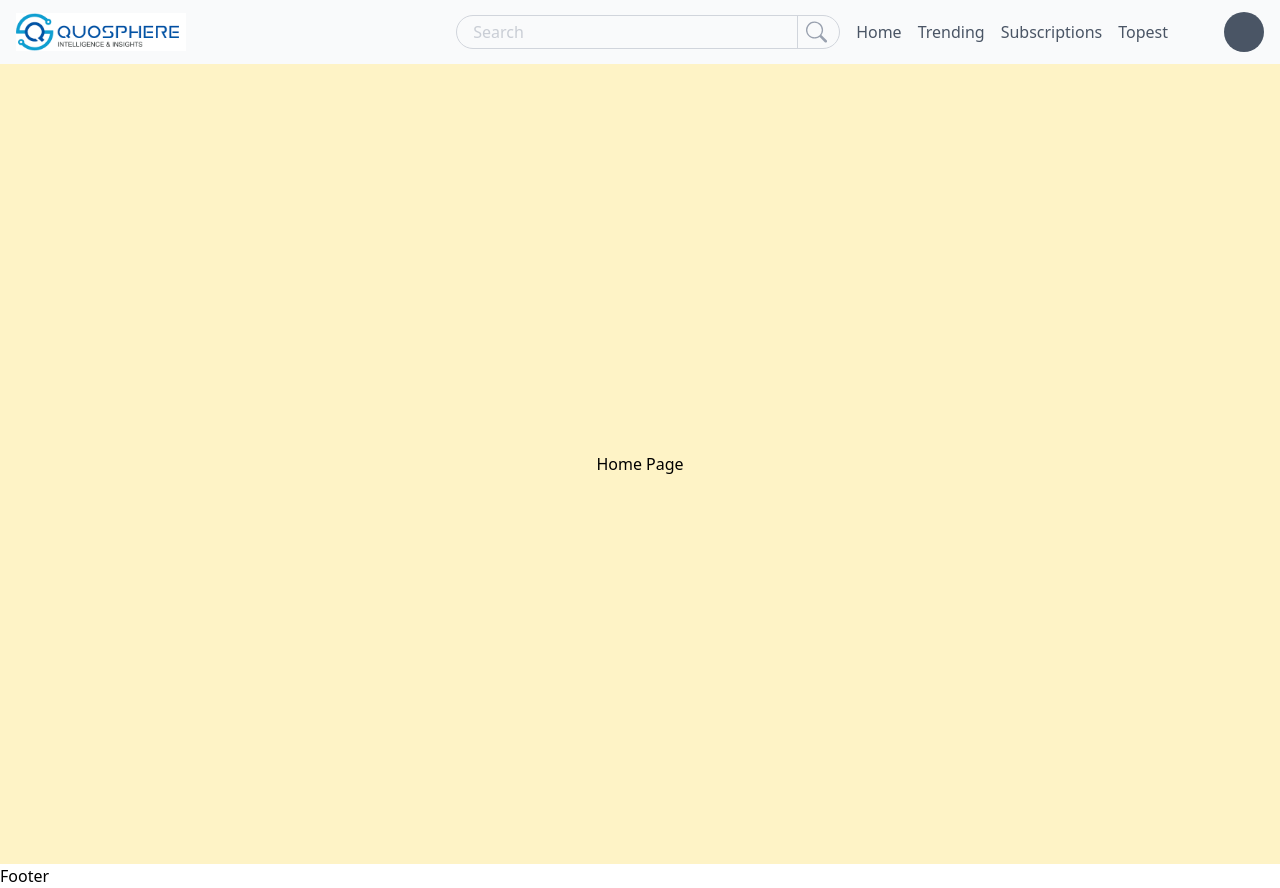
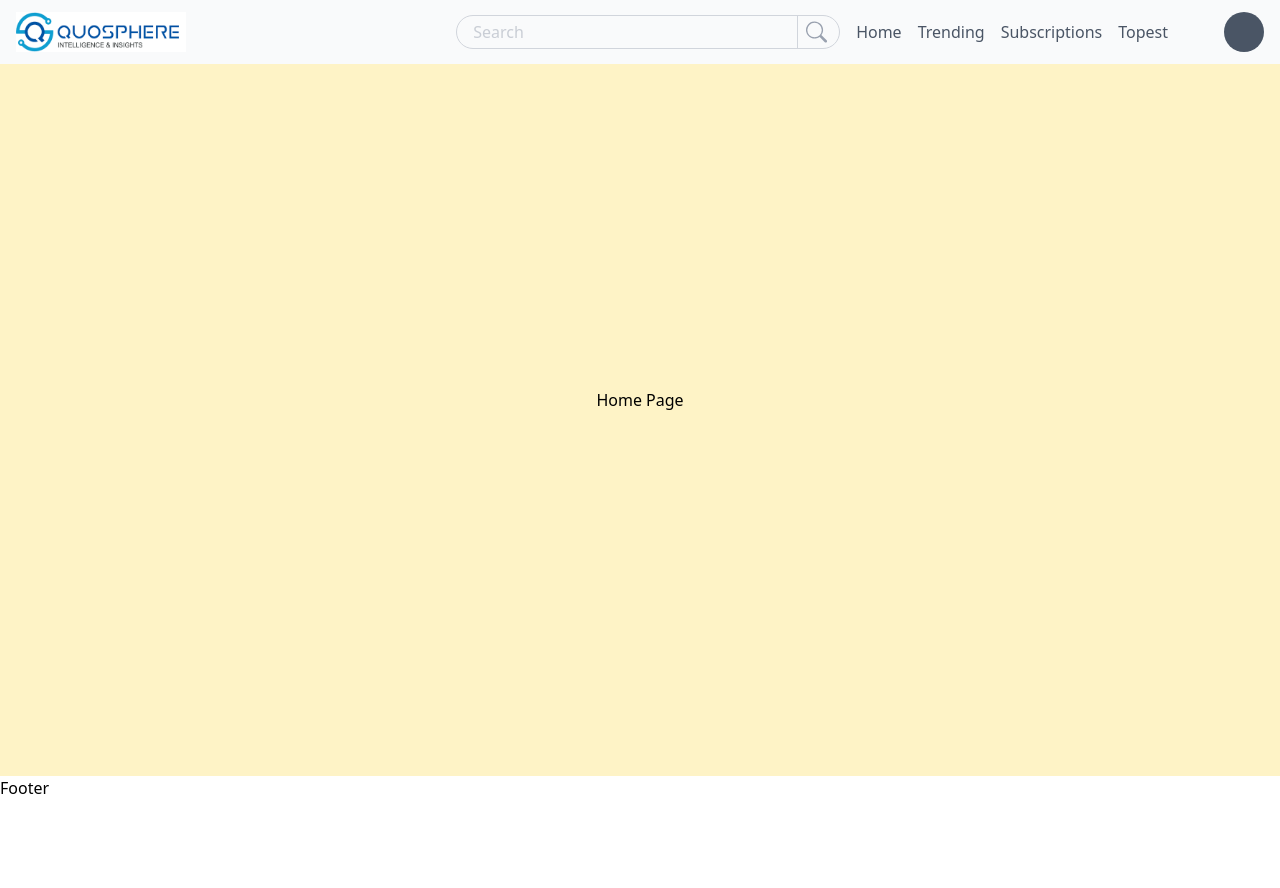
Before and after one commit to iCoder5744/quosphere, a Next.js app: page / in a window 1280 px wide. After the commit the page ends 800 px from the top, so only its background shows below. Built offline with nearby package versions, Linux system fonts and the light colour scheme.

Commit message:
add footer in mainlayout

```diff
--- a/src/components/MainLayout.jsx
+++ b/src/components/MainLayout.jsx
@@ -5,11 +5,17 @@ import Navbar from "./Navbar";
 
 function MainLayout({ children }) {
   return (
-    <>
+    <div className="h-screen flex flex-col">
+      {/* Navbar - Fixed at top */}
       <Navbar />
-      <div>{children}</div>
+
+      {/* Main Content - Scrollable inside the fixed Navbar */}
+      <div className="flex-1 overflow-y-auto bg-gray-100" style={{ height: "calc(100vh - 4rem)" }}>
+        {children}
+      </div>
+
       <Footer />
-    </>
+    </div>
   )
 
 }
--- a/src/components/Navbar.tsx
+++ b/src/components/Navbar.tsx
@@ -18,7 +18,7 @@ const Navbar = () => {
   return (
     <>
       {/* Navbar */}
-      <nav className="w-full h-16 flex items-center justify-between px-2 sm:px-3 md:px-4 bg-gray-50 text-white">
+      <nav className="fixed top-0  w-full h-16 flex items-center justify-between px-2 sm:px-3 md:px-4 bg-gray-50 text-white">
         {/* Left Side - Logo and Menu Icon */}
         <div className="w-full md:w-fit flex items-center max-sm:justify-between">
           {/* Menu Icon - Visible when nav links are hidden (below md) */}
@@ -29,7 +29,7 @@ const Navbar = () => {
           />
 
           {/* Logo */}
-          <Image src="/logo.png" alt="" width={200} height={50} className="md:w-[200px]" />
+          <Image src="/logo.png" alt="" width={200} height={20} className="h-10 md:w-[200px]" />
 
           {/* Profile Icon for Small Screens */}
           <div className="sm:hidden min-w-10 min-h-10 bg-gray-600 rounded-full"></div>
```
